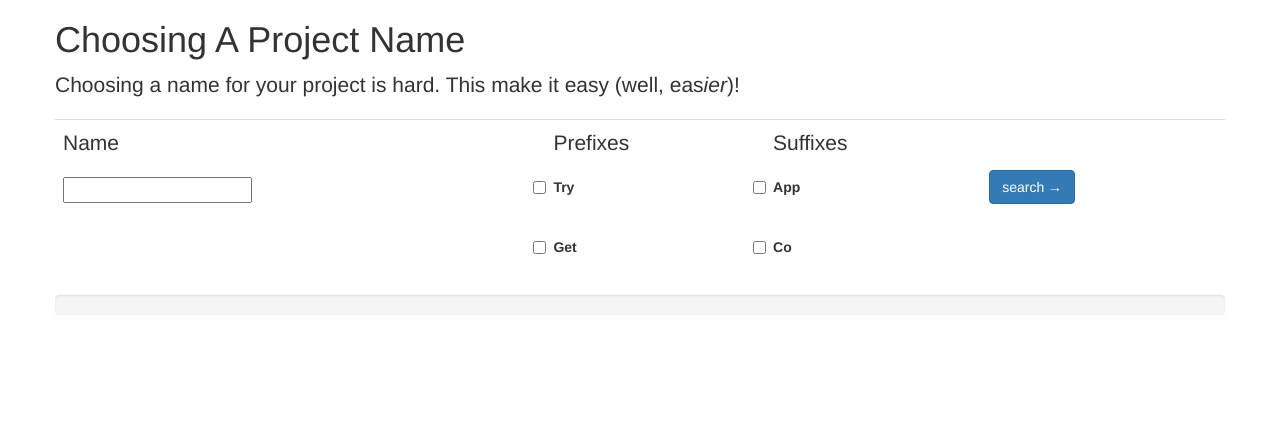
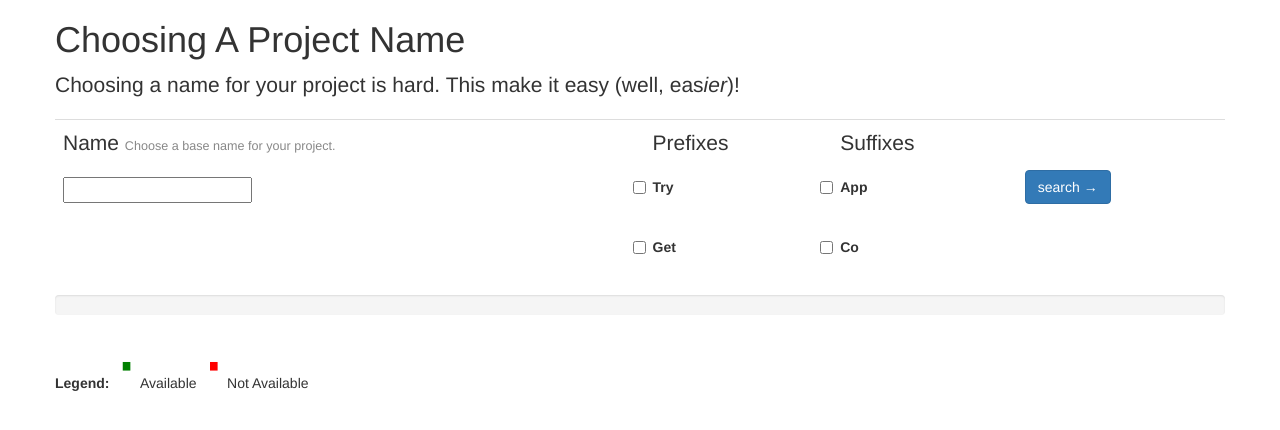
Before and after one commit to hartleybrody/naming, a Flask app: page / in a window 1280 px wide. Shown: the top 430 px of the page. Run offline with Flask 2, Linux system fonts and the light colour scheme; some libraries are stand-ins or nearby versions.

Commit message:
added help text:

```diff
--- a/templates/homepage.html
+++ b/templates/homepage.html
@@ -44,7 +44,10 @@
                         <table class="table">
                             <tr>
                                 <td>
-                                    <p class="lead">Name</p>
+                                    <p class="lead">
+                                        Name
+                                        <span class="" style="font-size:0.6em; color: #888">Choose a base name for your project.</span>
+                                    </p>
                                     <input type="text" class="input-large search-query" id="search-box" />
                                 </td>
                                 <td>
@@ -79,6 +82,12 @@
                     <table id="results-table" class="table">
                         <tr></tr>
                     </table>
+                </div>
+            </div><!--.row-->
+
+            <div class="row muted">
+                <div class="span8 offset2">
+                    <strong>Legend:</strong> <span class="true">Available</span> <span class="false">Not Available</span>
                 </div>
             </div><!--.row-->
         </div><!--.container-->
```
